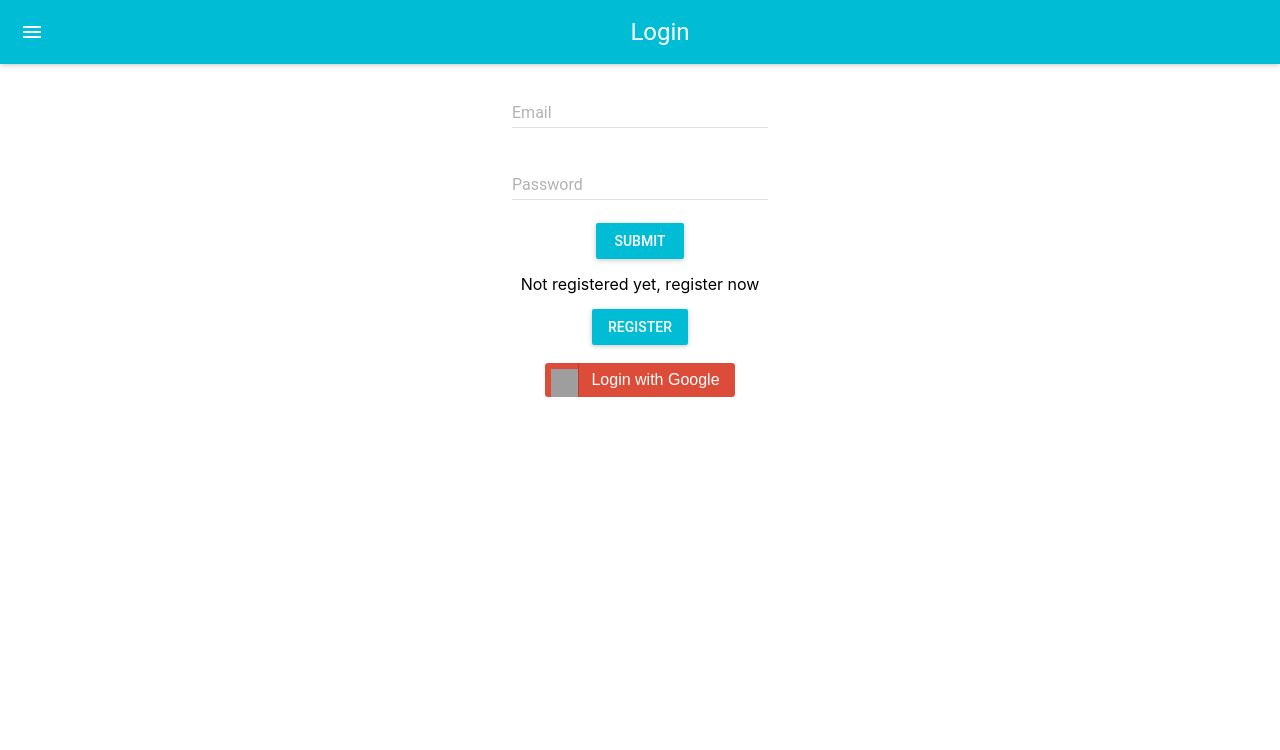
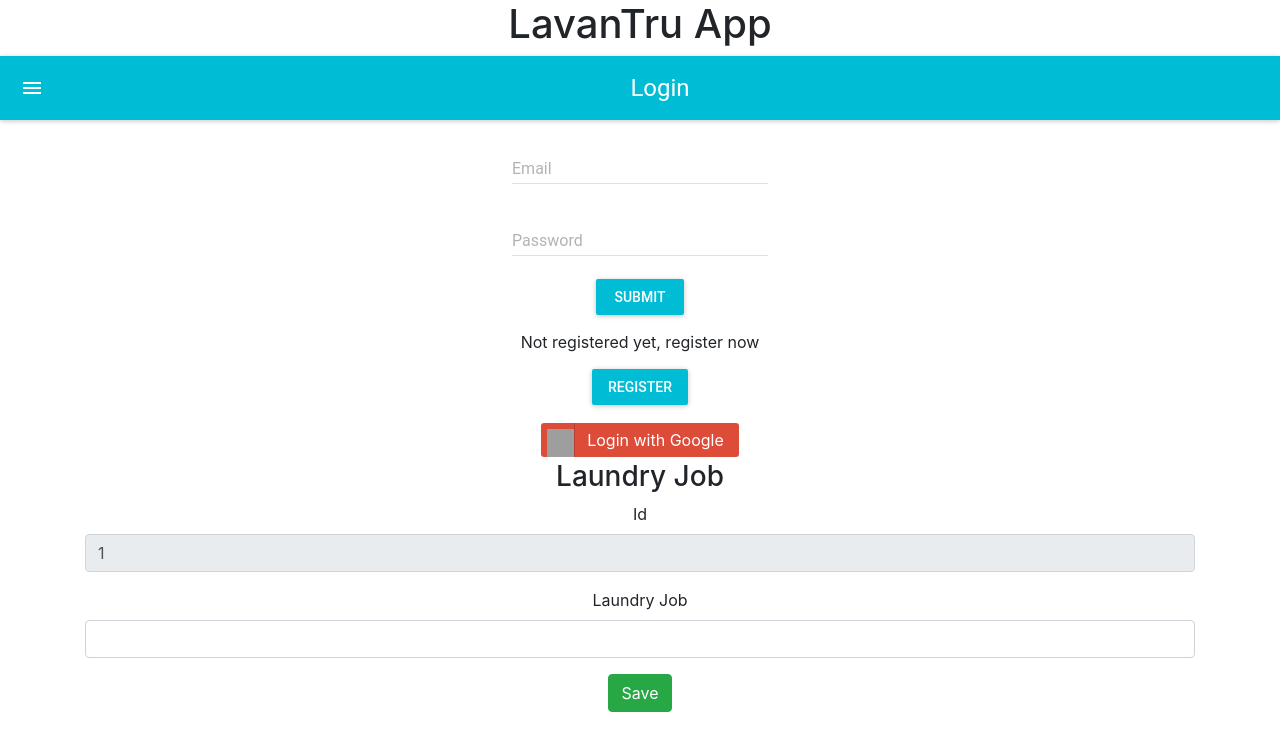
Before and after one commit to LavanTru/webapp, a React (Create React App) app in the folder front-end/: page /1 in a window 1280 px wide. Shown: the top 750 px of the page. Built offline with nearby package versions, Linux system fonts and the light colour scheme; no server answers; grey boxes are pictures that could not be loaded.

Commit message:
Create LavanTru App Component

```diff
--- a/front-end/src/App.css
+++ b/front-end/src/App.css
@@ -1,3 +1,5 @@
+@import url(https://unpkg.com/bootstrap@4.1.0/dist/css/bootstrap.min.css);
+
 .App {
   text-align: center;
 }
--- a/front-end/src/App.js
+++ b/front-end/src/App.js
@@ -1,7 +1,7 @@
 import React, { Component } from 'react';
 import './App.css';
 import LoginScreen from './LoginScreen';
-
+import LavantruApp from './component/LavantruApp'
 
 class App extends Component {
   constructor(props){
@@ -21,8 +21,7 @@ class App extends Component {
   render() {
     return (
       <div className="App">
-        {this.state.loginPage}
-        {this.state.uploadScreen}
+        <LavantruApp/>
       </div>
     );
   }
--- /dev/null
+++ b/front-end/src/component/LavantruApp.jsx
@@ -0,0 +1,30 @@
+import React, { Component } from 'react';
+import ListLndryJobsComponent from './ListLndryJobsComponent';
+import LndryJobDetailsComponent from './LndryJobDetailsComponent';
+import Loginscreen from '../LoginScreen';
+import {
+    BrowserRouter as Router,
+    Switch,
+    Route
+  } from "react-router-dom";
+
+/**React Component representing the high-level structure of the application.
+ * Routing is defined in this file.**/
+class LavantruApp extends Component {
+    render() {
+        return (
+            <Router>
+            <>
+              <h1>LavanTru App</h1>
+              <Loginscreen/>
+                <Switch>
+                    <Route path="/" exact component={ListLndryJobsComponent} />
+                    <Route path="/:id" component={LndryJobDetailsComponent} />
+                </Switch>
+            </>
+            </Router>
+        )
+    }
+}
+
+export default LavantruApp
```
